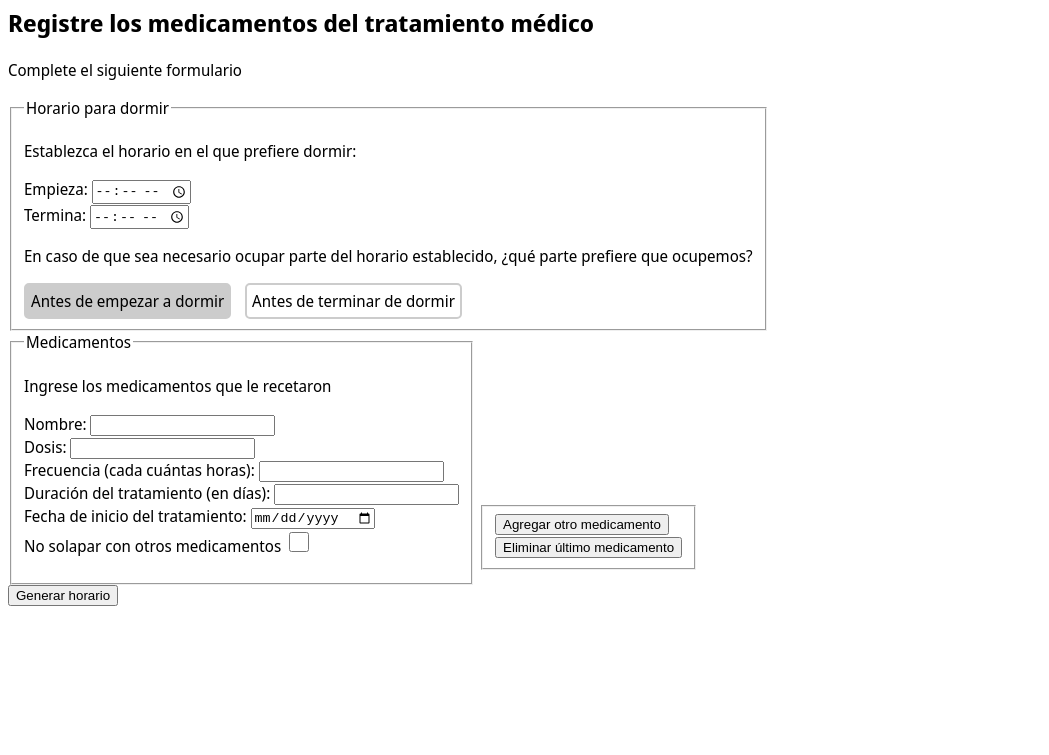
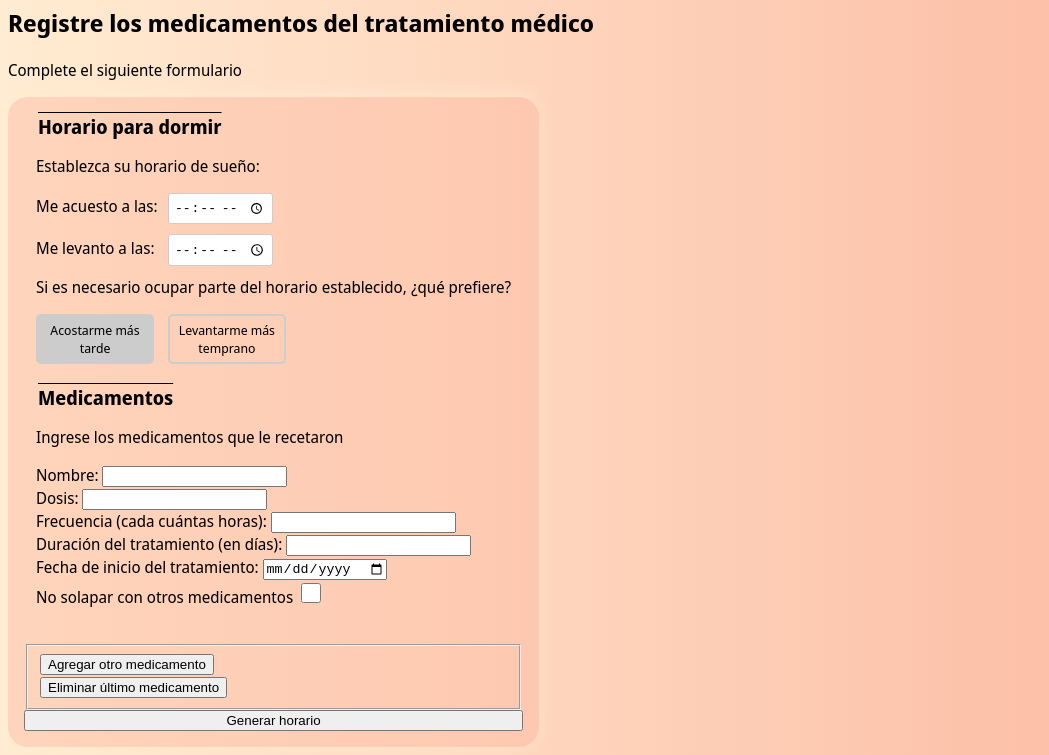
Before and after one commit to steconpa/horario-medicamentos, a plain HTML site: page index.html in a window 1280 px wide. Shown: the part 80-835 px from the top of the page, without its empty margins (0-1049 px from the left). Before the commit the page ends 800 px from the top, so only its background shows below. Drawn offline with Linux system fonts and the light colour scheme.

Commit message:
Arreglos de CSS

```diff
--- a/css/styles.css
+++ b/css/styles.css
@@ -1,14 +1,73 @@
 body {
-    font-family: 'Noto Sans Display', sans-serif;
-  }
+  font-family: 'Noto Sans Display', sans-serif;
+  background-image: -webkit-gradient(linear, left top, right top, from(#ffecd2), to(#fcb69f));
+  background-image: -o-linear-gradient(left, #ffecd2 0%, #fcb69f 100%);
+  background-image: linear-gradient(to right, #ffecd2 0%, #fcb69f 100%);
+  background-attachment: fixed;
+}
 
-form{
+.medications-enter {
+  display: flex;
+  flex-direction: column;
+  align-items: left;
+  width: -webkit-fit-content;
+  width: -moz-fit-content;
   width: fit-content;
-  max-width: 90%;
-  margin: auto, 0;
+  max-width: 75%;
+  background-color: #fcb69f70 ;
+  border-radius: 20px;
+  padding: 1em;
+  -webkit-box-shadow: -3px -1px 18px 0px #ffecd2;
+          box-shadow: -3px -1px 18px 0px #ffecd2;
 }
-.medications-container{
-  display: inline;
+
+.medications-enter p{
+  margin-top: 0;
+}
+
+.sleeping-schedule, .medications-container {
+  padding: 10px;
+  margin-bottom: 10px;
+  border: none;
+}
+
+legend {
+  font-size: 1.2em;
+  font-weight: bold;
+  margin-bottom: 5px;
+  text-decoration: overline;
+}
+
+.sleeping-schedule input[type="time"] {
+  margin-bottom: 10px;
+  padding: 5px;
+  border: 1px solid #ccc;
+  border-radius: 3px;
+  font-size: 1em;
+}
+
+.sleeping-schedule label {
+  display: inline-flex;
+  width: 8em;
+}
+
+.sleeping-schedule input[type="radio"] {
+  display: none;
+}
+
+.sleeping-schedule input[type="radio"] + label {
+  display: inline-block;
+  padding: 5px;
+  border: 2px solid #ccc;
+  border-radius: 5px;
+  margin-right: 10px;
+  cursor: pointer;
+  text-align: center;
+  font-size: small ;
+}
+
+.sleeping-schedule input[type="radio"]:checked + label {
+  background-color: #ccc;
 }
 
 .add-remove-buttons{
@@ -23,6 +82,8 @@ form{
 }
 .error-message {
   display: block;
+  width: -webkit-fit-content;
+  width: -moz-fit-content;
   width: fit-content;
   padding: 5px 10px;
   border: 1px solid #ff0000;
@@ -31,23 +92,6 @@ form{
   font-weight: bold;
   font-size: small;
   margin-bottom: 5px;
-}
-
-input[type="radio"] {
-  display: none;
-}
-
-input[type="radio"] + label {
-  display: inline-block;
-  padding: 5px;
-  border: 2px solid #ccc;
-  border-radius: 5px;
-  margin-right: 10px;
-  cursor: pointer;
-}
-
-input[type="radio"]:checked + label {
-  background-color: #ccc;
 }
 
 .drug-overlapping {
--- a/index.html
+++ b/index.html
@@ -28,22 +28,22 @@
         <section id="medications-form" title="Formulario para registrar los medicamentos del tratamiento">
             <h2>Registre los medicamentos del tratamiento médico</h2>
             <p>Complete el siguiente formulario</p>
-            <form name = "medications-enter" >
+            <form class="medications-enter" name = "medications-enter" >
                 <fieldset class="sleeping-schedule" id="sleeping-schedule" title="Establecer el horario de sueño">
                     <legend>Horario para dormir</legend>
-                        <p>Establezca el horario en el que prefiere dormir:</p>
-                        <label for="start-sleep-time">Empieza:</label>
+                        <p>Establezca su horario de sueño:</p>
+                        <label for="start-sleep-time">Me acuesto a las:</label>
                         <input type="time" id="start-sleep-time" name="start-sleep-time" required><br>
 
-                        <label for="end-sleep-time">Termina:</label>
+                        <label for="end-sleep-time">Me levanto a las:</label>
                         <input type="time" id="end-sleep-time" name="end-sleep-time" required>
                         <span id="end-sleep-time-error" aria-live="polite"></span>
 
-                        <p>En caso de que sea necesario ocupar parte del horario establecido, ¿qué parte prefiere que ocupemos?</p>
+                        <p>Si es necesario ocupar parte del horario establecido, ¿qué prefiere?</p>
                         <input type="radio" id="before-starting" name="sleep-preference" value="before-starting" checked required>
-                        <label for="before-starting">Antes de empezar a dormir</label>
+                        <label for="before-starting">Acostarme más tarde</label>
                         <input type="radio" id="before-ending" name="sleep-preference" value="before-ending" required>
-                        <label for="before-ending">Antes de terminar de dormir</label>
+                        <label for="before-ending">Levantarme más temprano</label>
                 </fieldset>
 
                 <fieldset id="medications-container" class="medications-container" title="Ingresar los medicamentos">
```
